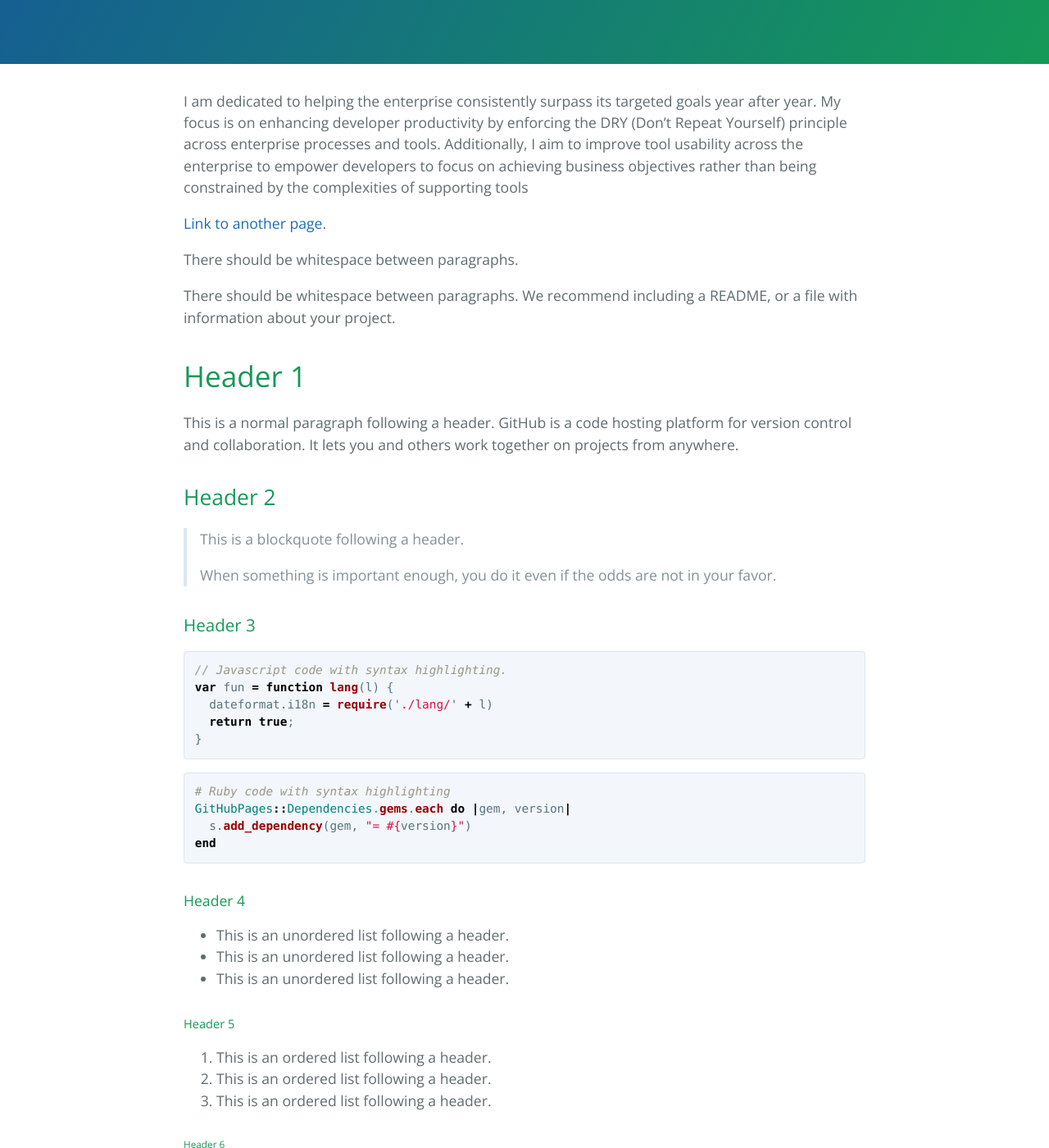
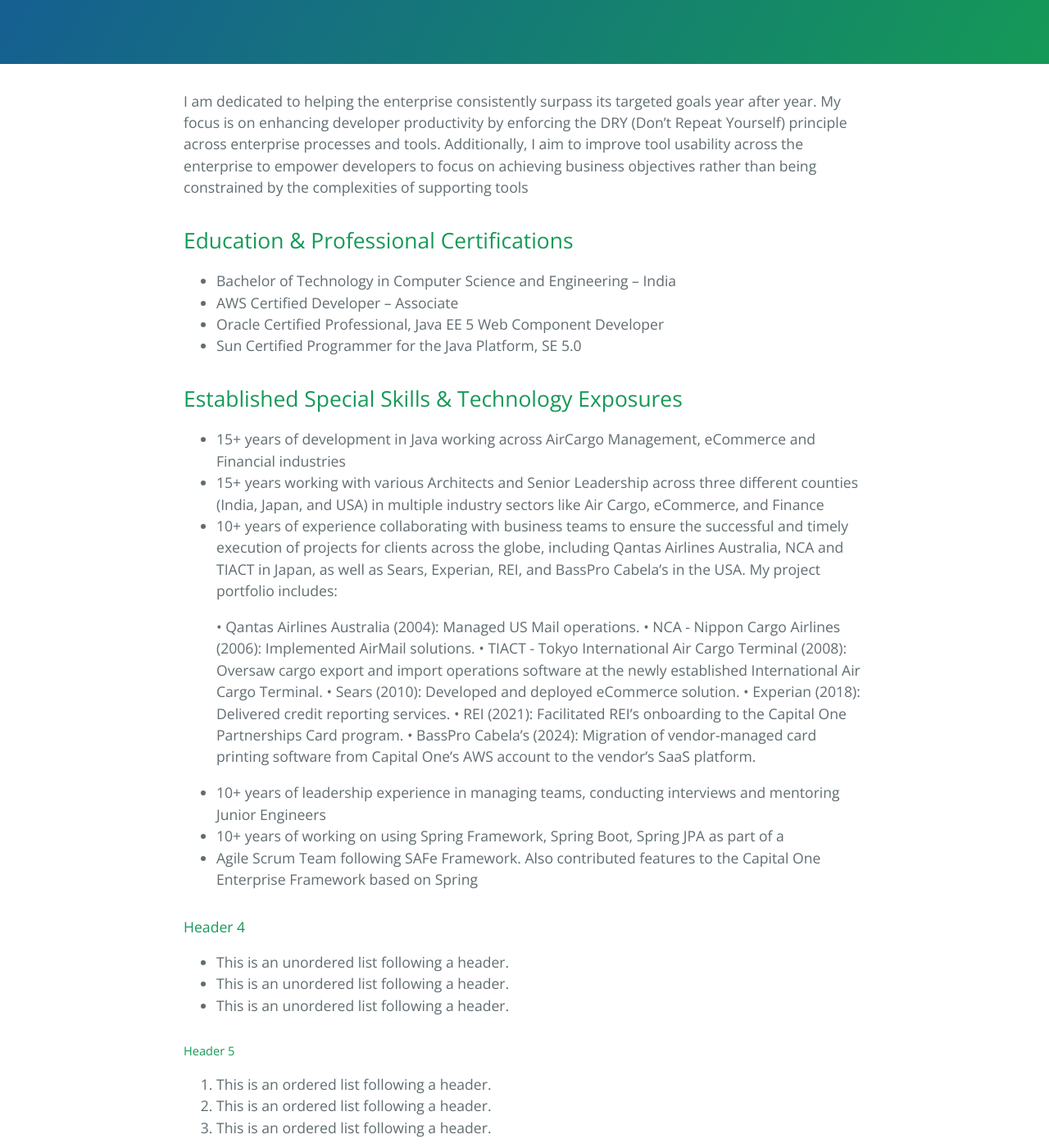
Before and after one commit to georgetyohanan/georgetyohanan.github.io, a Jekyll site: the page built from index.md, in a window 1280 px wide and 1400 px high, scrolled down 305 px. Shown: the whole window at 82% size. Built offline with Jekyll 4.4.1, drawn with Linux system fonts in a browser that asks for light colours.

Commit message:
Add professional details

````diff
--- a/index.md
+++ b/index.md
@@ -6,38 +6,33 @@ I am dedicated to helping the enterprise consistently surpass its targeted goals
 My focus is on enhancing developer productivity by enforcing the DRY (Don’t Repeat Yourself) principle across enterprise processes and tools.
 Additionally, I aim to improve tool usability across the enterprise to empower developers to focus on achieving business objectives rather than being constrained by the complexities of supporting tools
 
-[Link to another page](./another-page.html).
+## Education & Professional Certifications
 
-There should be whitespace between paragraphs.
+- Bachelor of Technology in Computer Science and Engineering – India
+- AWS Certified Developer – Associate
+- Oracle Certified Professional, Java EE 5 Web Component Developer
+- Sun Certified Programmer for the Java Platform, SE 5.0
 
-There should be whitespace between paragraphs. We recommend including a README, or a file with information about your project.
+## Established Special Skills & Technology Exposures
 
-# Header 1
+- 15+ years of development in Java working across AirCargo Management, eCommerce and Financial industries
+- 15+ years working with various Architects and Senior Leadership across three different
+counties (India, Japan, and USA) in multiple industry sectors like Air Cargo, eCommerce,
+and Finance
+- 10+ years of experience collaborating with business teams to ensure the successful and timely execution of projects for clients across the globe, including Qantas Airlines Australia, NCA and TIACT in Japan, as well as Sears, Experian, REI, and BassPro Cabela’s in the USA. My project portfolio includes:
 
-This is a normal paragraph following a header. GitHub is a code hosting platform for version control and collaboration. It lets you and others work together on projects from anywhere.
+  •	Qantas Airlines Australia (2004): Managed US Mail operations.
+	•	NCA - Nippon Cargo Airlines (2006): Implemented AirMail solutions.
+	•	TIACT - Tokyo International Air Cargo Terminal (2008): Oversaw cargo export and import operations software at the newly established International Air Cargo Terminal.
+	•	Sears (2010): Developed and deployed eCommerce solution.
+	•	Experian (2018): Delivered credit reporting services.
+	•	REI (2021): Facilitated REI’s onboarding to the Capital One Partnerships Card program.
+	•	BassPro Cabela’s (2024): Migration of vendor-managed card printing software from Capital One’s AWS account to the vendor’s SaaS platform.
 
-## Header 2
+- 10+ years of leadership experience in managing teams, conducting interviews and mentoring Junior Engineers
+- 10+ years of working on using Spring Framework, Spring Boot, Spring JPA as part of a
+- Agile Scrum Team following SAFe Framework. Also contributed features to the Capital One Enterprise Framework based on Spring
 
-> This is a blockquote following a header.
->
-> When something is important enough, you do it even if the odds are not in your favor.
-
-### Header 3
-
-```js
-// Javascript code with syntax highlighting.
-var fun = function lang(l) {
-  dateformat.i18n = require('./lang/' + l)
-  return true;
-}
-```
-
-```ruby
-# Ruby code with syntax highlighting
-GitHubPages::Dependencies.gems.each do |gem, version|
-  s.add_dependency(gem, "= #{version}")
-end
-```
 
 #### Header 4
 
````
